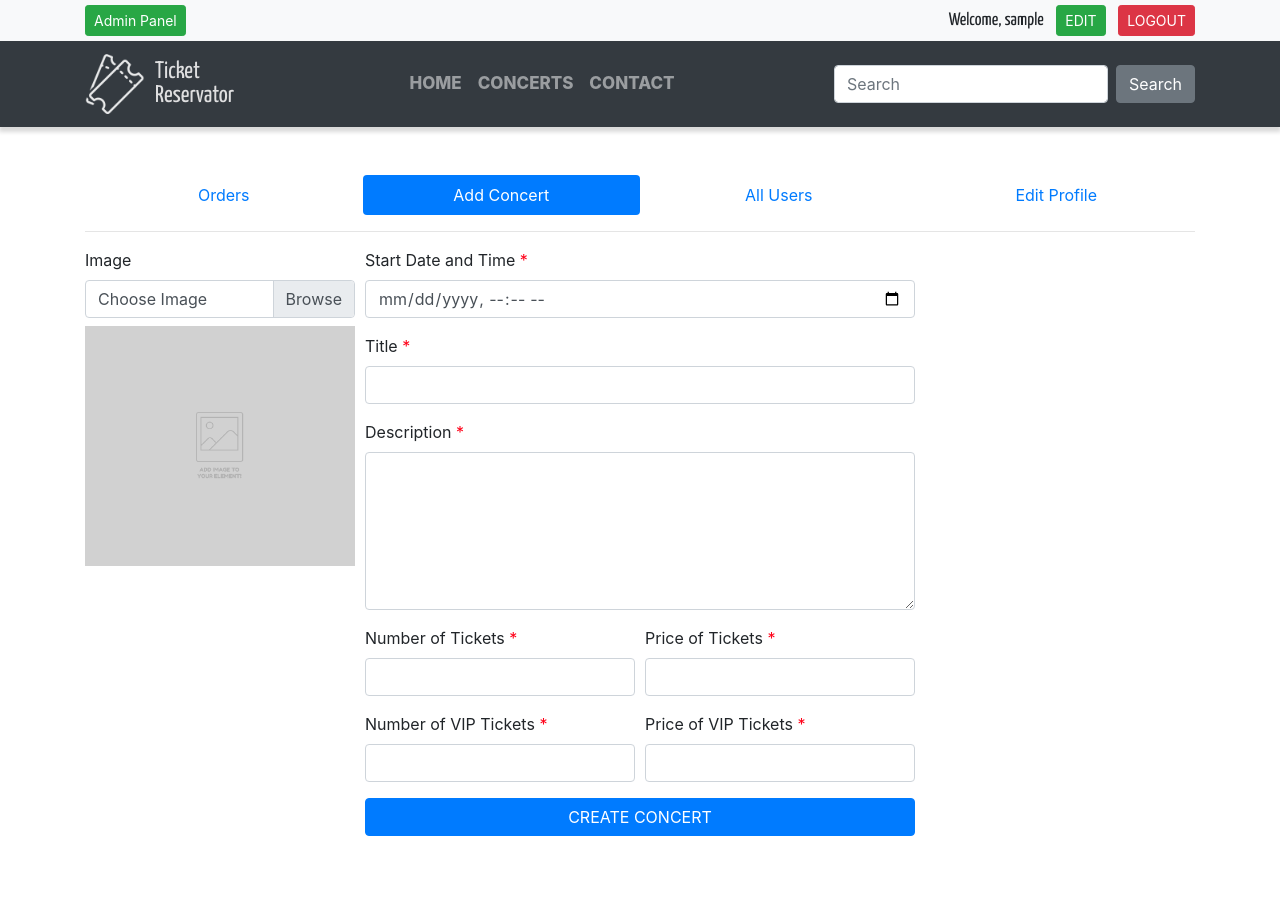
After one commit to AndrejNikolic/Ticket-Reservator-project, a PHP site: page /admin_add_concert.php in a window 1280 px wide. The commit adds this page. Run offline with PHP 8.4, Linux system fonts and the light colour scheme; the visitor is signed in with stand-in values (Sample User, id 1).

Commit message:
Add Concert

```diff
--- /dev/null
+++ b/admin_add_concert.php
@@ -0,0 +1,110 @@
+<?php
+session_start();
+require_once("connect.php");
+
+$_SESSION['page']="add-concert";
+?>
+
+<!DOCTYPE html>
+<html lang="en">
+<head>
+    <?php include "assets/resources.php" ?>
+    <title>Add Concert - Admin</title>
+</head>
+<body>
+    <?php include "assets/header.php" ?>
+    <div class="container my-5">
+        <?php include "admin_navigation.php" ?>
+        <form class="" action="<?php echo $_SERVER["PHP_SELF"];?>" method="post">
+
+        <?php
+        $title = $description = $num_ticket = $price_ticket = $num_vip = $price_vip = $start_date = "";
+        $image = "";
+
+        if ($_SERVER["REQUEST_METHOD"] == "POST") {
+            $title = $_POST["title"];
+            $description = $_POST["description"];
+            $num_ticket = $_POST["num_ticket"];
+            $price_ticket = $_POST["price_ticket"];
+            $num_vip = $_POST["num_vip"];
+            $price_vip = $_POST["price_vip"];
+
+            $image = $_POST["image"];
+            $start_date = $_POST["start_date"];
+
+            $sql = "INSERT INTO concert (title, description, num_ticket, price_ticket, num_vip, price_vip, image, start_date)
+            VALUES ('$title', '$description', '$num_ticket', '$price_ticket', '$num_vip', '$price_vip', '$image', '$start_date')";
+            $exc = mysqli_query($con, $sql);
+
+            if ($exc) {
+                echo "Concert successfully added!";
+            }
+            else {
+                echo "Error: " . mysqli_error($con);
+            }
+        }
+        ?>
+
+            <div class="form-row">
+                <div class="col-md-3 concert_image">
+                    <label for="imageFile">Image</label>
+                    <div class="form-group custom-file">
+                        <input type="file" class="custom-file-input" id="imageFile" name="image" onchange="readURL(this);">
+                        <label class="custom-file-label" for="imageFile">Choose Image</label>
+                    </div>
+                    <img id="imageView" src="img/no_image.png" class="my-2" alt="">
+                </div>
+                <div class="col-md-6">
+                    <div class="form-group">
+                        <label for="start_date">Start Date and Time <span class="red">*</span></label>
+                        <input type="datetime-local" class="form-control" name="start_date" value="<?php echo $start_date; ?>" required>
+                    </div>
+                    <div class="form-group">
+                        <label for="title">Title <span class="red">*</span></label>
+                        <input type="text" class="form-control" name="title" value="<?php echo $title; ?>" required>
+                    </div>
+                    <div class="form-group">
+                        <label for="description">Description <span class="red">*</span></label>
+                        <textarea name="description" class="form-control" id="" cols="30" rows="6"><?php echo $description; ?></textarea>
+                    </div>
+                </div>
+            </div>
+            <div class="form-row">
+                <div class="col-md-3 offset-md-3">
+                    <div class="form-group">
+                        <label for="num_ticket">Number of Tickets <span class="red">*</span></label>
+                        <input type="number" class="form-control" name="num_ticket" value="<?php echo $num_ticket; ?>" required>
+                    </div>
+                </div>
+                <div class="col-md-3">
+                    <div class="form-group">
+                        <label for="price_ticket">Price of Tickets <span class="red">*</span></label>
+                        <input type="number" class="form-control" name="price_ticket" value="<?php echo $price_ticket; ?>" required>
+                    </div>
+                </div>
+            </div>
+            <div class="form-row">
+                <div class="col-md-3 offset-md-3">
+                    <div class="form-group">
+                        <label for="num_vip">Number of VIP Tickets <span class="red">*</span></label>
+                        <input type="number" class="form-control" name="num_vip" value="<?php echo $num_vip; ?>" required>
+                    </div>
+                </div>
+                <div class="col-md-3">
+                    <div class="form-group">
+                        <label for="price_vip">Price of VIP Tickets <span class="red">*</span></label>
+                        <input type="number" class="form-control" name="price_vip" value="<?php echo $price_vip; ?>" required>
+                    </div>
+                </div>
+            </div>
+            <div class="form-row">
+                <div class="col-md-6 offset-md-3">
+                    <div class="form-group">
+                    <input class="btn btn-primary btn-block" type="submit" value="CREATE CONCERT" name="create_concert"/>
+                    </div>
+                </div>
+            </div>
+        </form>
+    </div>
+</body>
+</html>
--- a/admin_navigation.php
+++ b/admin_navigation.php
@@ -1,6 +1,9 @@
 <ul class="nav nav-pills nav-justified">
     <li class="nav-item">
-        <a class="nav-link <?php if($_SESSION['page']=="admin"){ echo "active"; }?>" href="admin.php">Admin</a>
+        <a class="nav-link <?php if($_SESSION['page']=="admin"){ echo "active"; }?>" href="admin.php">Orders</a>
+    </li>
+    <li class="nav-item">
+        <a class="nav-link <?php if($_SESSION['page']=="add-concert"){ echo "active"; }?>" href="admin_add_concert.php">Add Concert</a>
     </li>
     <li class="nav-item">
         <a class="nav-link <?php if($_SESSION['page']=="users"){ echo "active"; }?>" href="admin_users.php">All Users</a>
--- a/admin_users.php
+++ b/admin_users.php
@@ -9,7 +9,7 @@ $_SESSION['page']="users";
 <html lang="en">
 <head>
     <?php include "assets/resources.php" ?>
-    <title>Admin - Users</title>
+    <title>Users - Admin</title>
 </head>
 <body>
 <?php include "assets/header.php" ?>
--- a/css/style.css
+++ b/css/style.css
@@ -80,4 +80,9 @@
 .red {
   color: #ff0018;
 }
+
+/* Concert */
+.concert_image img {
+  width: 100%;
+}
 /*# sourceMappingURL=style.css.map */
--- a/css/style.scss
+++ b/css/style.scss
@@ -73,3 +73,11 @@ $breakpoint-tablet: 768px;
 .red {
     color: #ff0018;
 }
+
+/* Concert */
+
+.concert_image {
+    img {
+        width: 100%;
+    }
+}
--- a/edit_profile.php
+++ b/edit_profile.php
@@ -10,7 +10,7 @@ $idItem = $_GET["id"];
 <html lang="en">
 <head>
     <?php include "assets/resources.php" ?>
-    <title>Edit Your Profile</title>
+    <title>Edit Your Profile<?php if (isset($_SESSION['admin'])) { echo " - Admin"; } ?></title>
 </head>
 <body>
 <?php include "assets/header.php" ?>
--- /dev/null
+++ b/js/custom.js
@@ -0,0 +1,15 @@
+function readURL(input) {
+    if (input.files && input.files[0]) {
+      var reader = new FileReader();
+
+      reader.onload = function(e) {
+        $('#imageView').attr('src', e.target.result);
+      }
+
+      reader.readAsDataURL(input.files[0]); // convert to base64 string
+    }
+  }
+
+  $("#imageFile").change(function() {
+    readURL(this);
+  });
```
Also changed, not shown: img/no_image.png (added), 1 other file.
